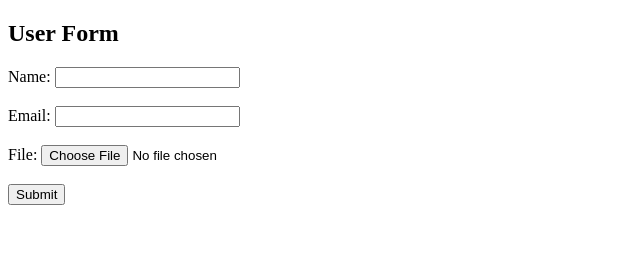
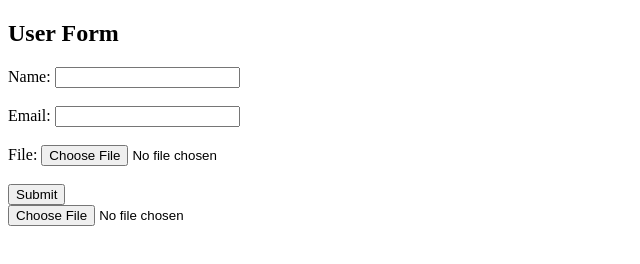
Before and after one commit to aibooks14/uploading_file, a plain HTML site: page index.html in a window 1280 px wide. Shown: the whole page, without its empty margins (0-640 px from the left). Drawn offline with Linux system fonts and the light colour scheme.

Commit message:
Update index.html

```diff
--- a/index.html
+++ b/index.html
@@ -20,3 +20,6 @@
     </form>
 </body>
 </html>
+
+
+<input type="file" id="file" name="file" accept="application/pdf" required><br><br>
```
